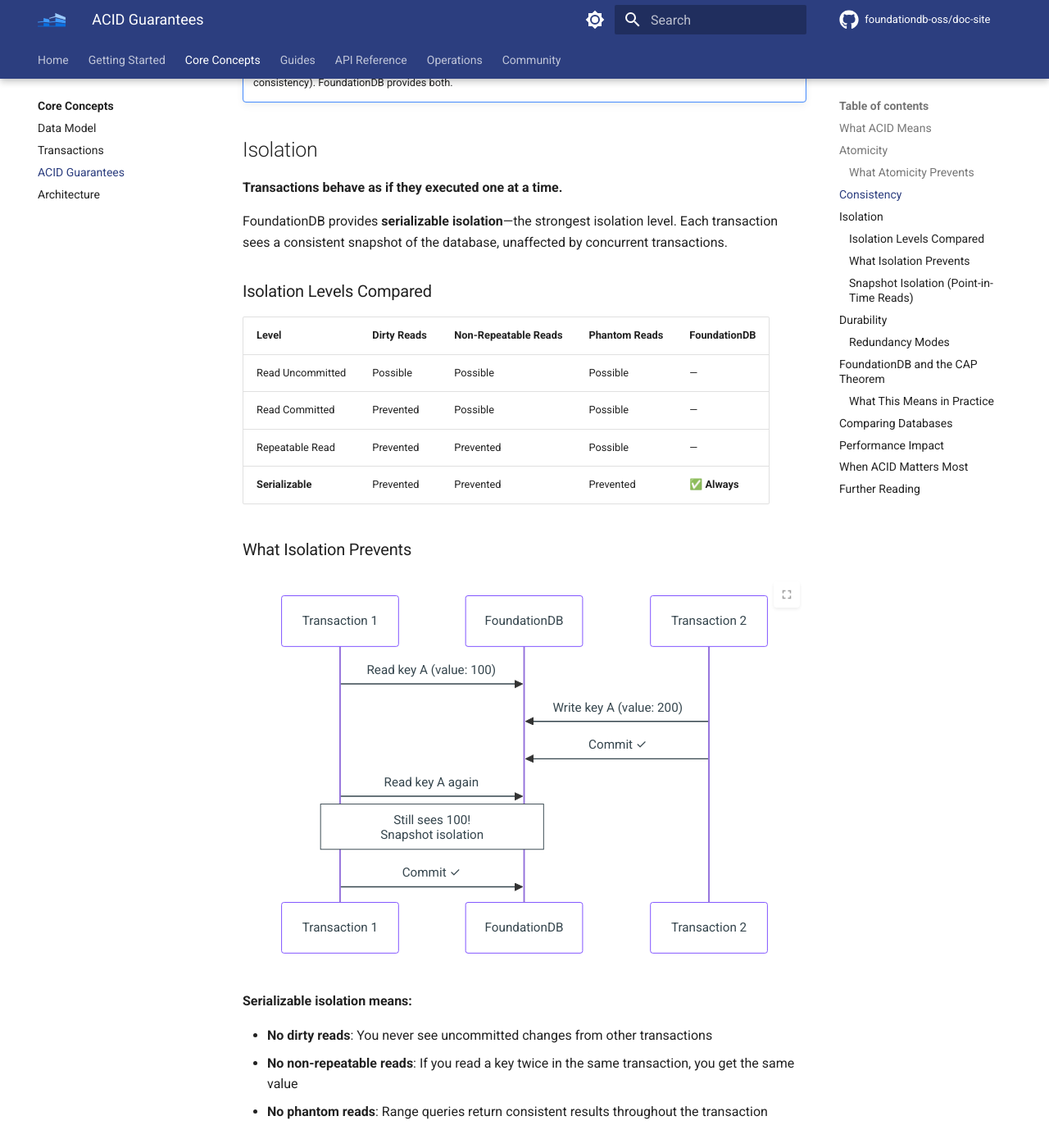
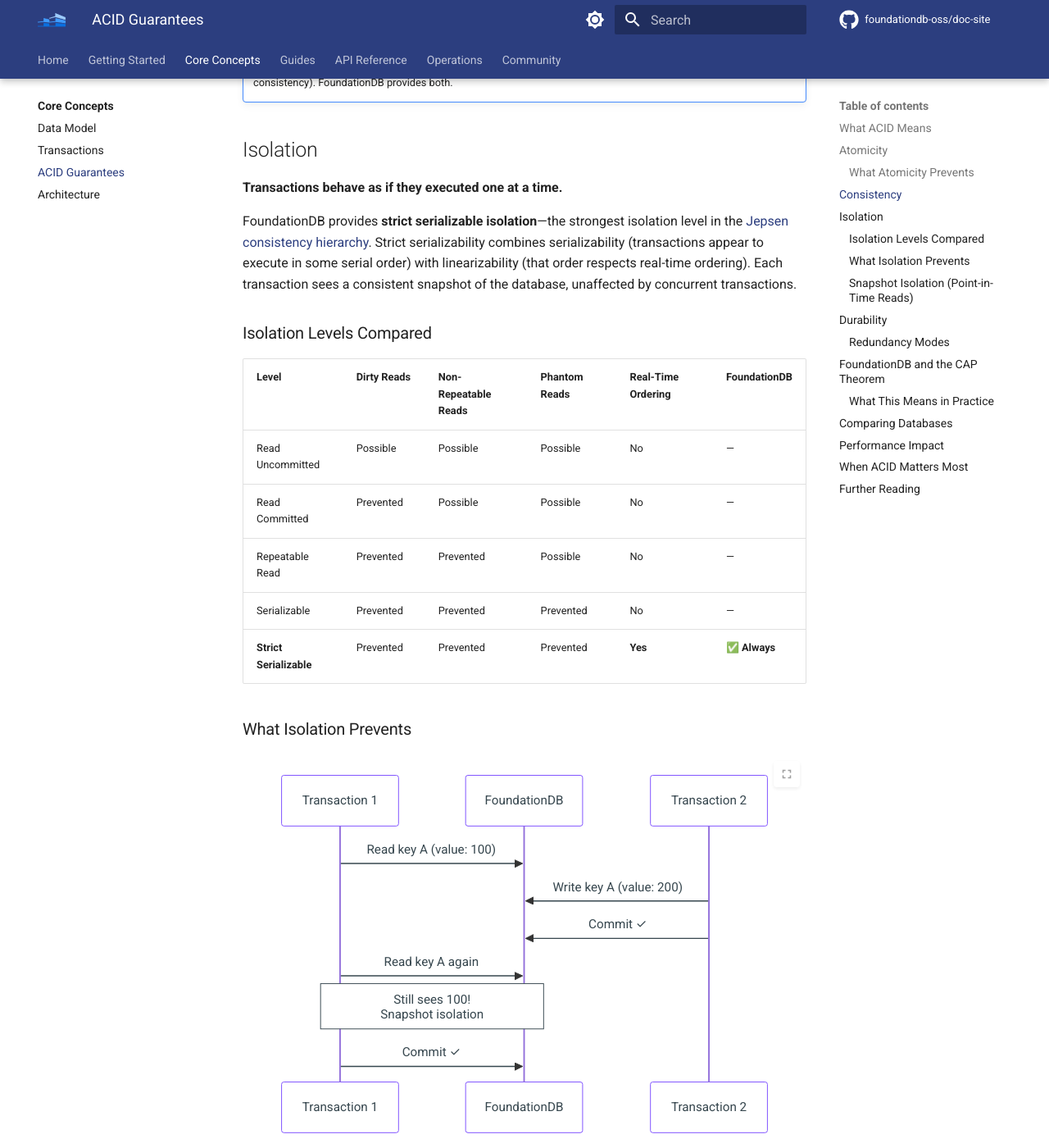
Before and after one commit to foundationdb-oss/doc-site, an MkDocs documentation site: the page built from docs/concepts/acid.md, in a window 1280 px wide and 1400 px high, scrolled down 2559 px. Shown: the whole window at 82% size. Built offline with MkDocs 1.6.1 and Material for MkDocs 9.7.7, drawn with Linux system fonts in a browser that asks for light colours; comment, search, counter and statistics services are not loaded; the version menu is left out; some of the changed text lies outside the part shown.

Commit message:
docs: clarify FoundationDB isolation as strict serializable with real-ti
Agent-Id: agent-d327d28f-f684-4bd5-aa32-42cb782cfc00
Linked-Note-Id: d73cee71-dfea-48f1-b1b1-74f7dfb9f077

````diff
--- a/docs/concepts/acid.md
+++ b/docs/concepts/acid.md
@@ -87,16 +87,17 @@ def transfer(tr, from_account, to_account, amount):
 
 **Transactions behave as if they executed one at a time.**
 
-FoundationDB provides **serializable isolation**—the strongest isolation level. Each transaction sees a consistent snapshot of the database, unaffected by concurrent transactions.
+FoundationDB provides **strict serializable isolation**—the strongest isolation level in the [Jepsen consistency hierarchy](https://jepsen.io/consistency). Strict serializability combines serializability (transactions appear to execute in some serial order) with linearizability (that order respects real-time ordering). Each transaction sees a consistent snapshot of the database, unaffected by concurrent transactions.
 
 ### Isolation Levels Compared
 
-| Level | Dirty Reads | Non-Repeatable Reads | Phantom Reads | FoundationDB |
-|-------|-------------|----------------------|---------------|--------------|
-| Read Uncommitted | Possible | Possible | Possible | — |
-| Read Committed | Prevented | Possible | Possible | — |
-| Repeatable Read | Prevented | Prevented | Possible | — |
-| **Serializable** | Prevented | Prevented | Prevented | **✅ Always** |
+| Level | Dirty Reads | Non-Repeatable Reads | Phantom Reads | Real-Time Ordering | FoundationDB |
+|-------|-------------|----------------------|---------------|-------------------|--------------|
+| Read Uncommitted | Possible | Possible | Possible | No | — |
+| Read Committed | Prevented | Possible | Possible | No | — |
+| Repeatable Read | Prevented | Prevented | Possible | No | — |
+| Serializable | Prevented | Prevented | Prevented | No | — |
+| **Strict Serializable** | Prevented | Prevented | Prevented | **Yes** | **✅ Always** |
 
 ### What Isolation Prevents
 
@@ -114,7 +115,7 @@ sequenceDiagram
     T1->>DB: Commit ✓
 ```
 
-**Serializable isolation means:**
+**Strict serializable isolation means:**
 
 - **No dirty reads**: You never see uncommitted changes from other transactions
 - **No non-repeatable reads**: If you read a key twice in the same transaction, you get the same value
@@ -235,7 +236,7 @@ graph TB
 
 | Feature | FoundationDB | Many NoSQL DBs | Traditional RDBMS |
 |---------|--------------|----------------|-------------------|
-| Isolation level | Serializable | Eventual/Weak | Configurable |
+| Isolation level | Strict Serializable | Eventual/Weak | Configurable |
 | Distributed ACID | ✅ Yes | ❌ No | ❌ Single node |
 | Horizontal scale | ✅ Yes | ✅ Yes | ❌ Limited |
 | Strong consistency | ✅ Always | ❌ Optional | ✅ Yes |
@@ -272,3 +273,4 @@ ACID guarantees are critical for:
 - **[Architecture](architecture.md)**: How ACID is achieved at scale
 - **[CAP Theorem](https://apple.github.io/foundationdb/cap-theorem.html)**: Detailed analysis
 - **[FoundationDB SIGMOD Paper](https://www.foundationdb.org/files/fdb-paper.pdf)**: Academic deep dive
+- **[Jepsen Consistency Models](https://jepsen.io/consistency)**: Comprehensive map of consistency models and their relationships
````
Also changed, not shown: docs/concepts/transactions.md (+10 -9 lines), docs/index.md (+1 -1 lines).
